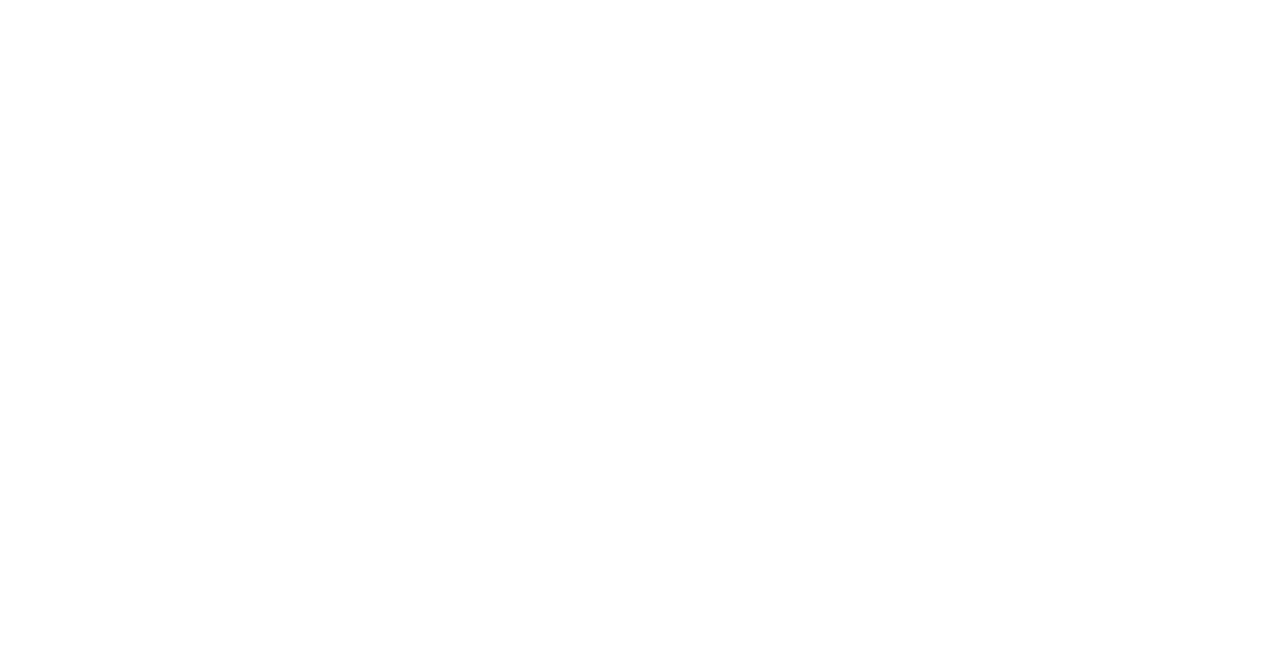
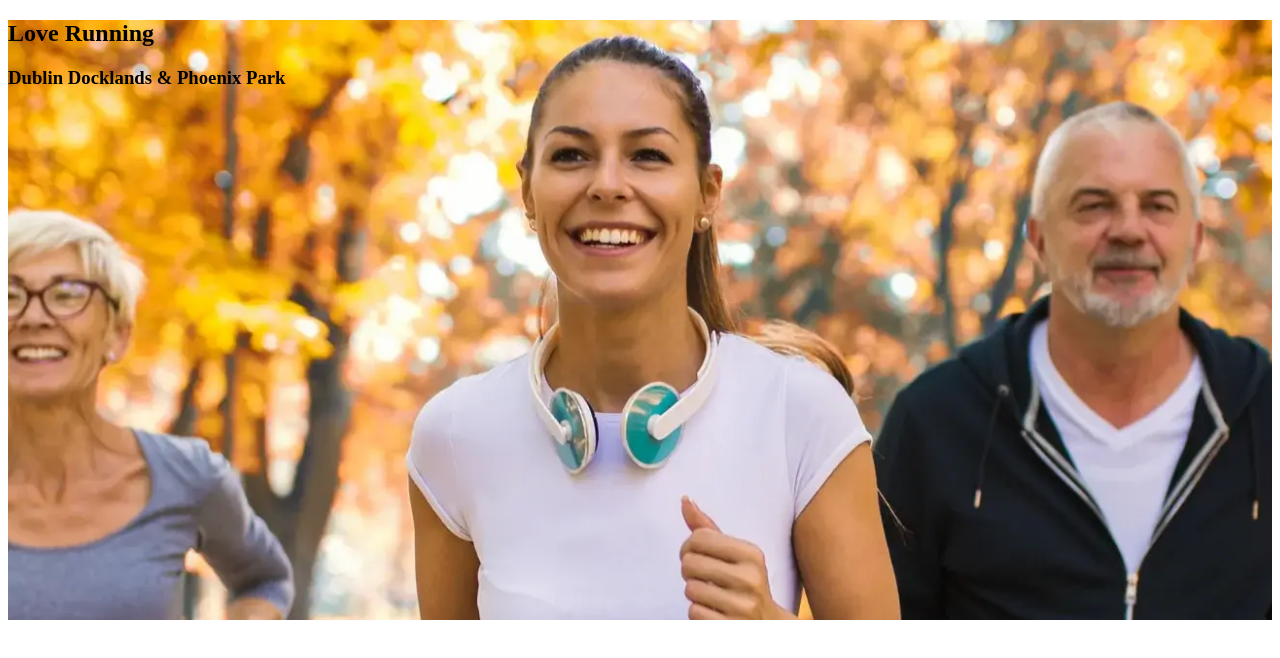
Before and after one commit to saraelizalde/love-running, a plain HTML site: page index.html in a window 1280 px wide. Drawn offline with Linux system fonts and the light colour scheme.

Commit message:
Fix uncommitted changes and cleanup

```diff
--- a/index.html
+++ b/index.html
@@ -5,20 +5,28 @@
   <meta charset="UTF-8">
   <meta http-equiv="X-UA-Compatible" content="IE=edge">
   <meta name="viewport" content="width=device-width, initial-scale=1.0">
+
+  <link rel="stylesheet" href="assets/css/style.css">
+
   <!-- Title-->
   <title>Love Running</title>
   <!-- Favicon -->
   <link rel="apple-touch-icon" sizes="180x180" href="assets/favicon/apple-touch-icon.png">
   <link rel="icon" type="image/png" sizes="32x32" href="assets/favicon/favicon-32x32.png">
   <link rel="icon" type="image/png" sizes="16x16" href="assets/favicon/favicon-16x16.png">
-  <link rel="stylesheet" hrel="assets/css/style.css"
+</head>
 
-<body>
-<!-- Main Content -->
- <main>
-  <section id="hero"></section>
- </main>
+  <body>
+  <!-- Main Content -->
+  <main>
+    <section id="hero">
+      <div id="cover-text">
+        <h2>Love Running</h2>
+        <h3>Dublin Docklands & Phoenix Park</h3>
+      </div>
+    </section>
+  </main>
 
-</body>
+  </body>
 
 </html>
```
Also changed, not shown: assets/image/hero-image.webp (deleted), 1 other file.
